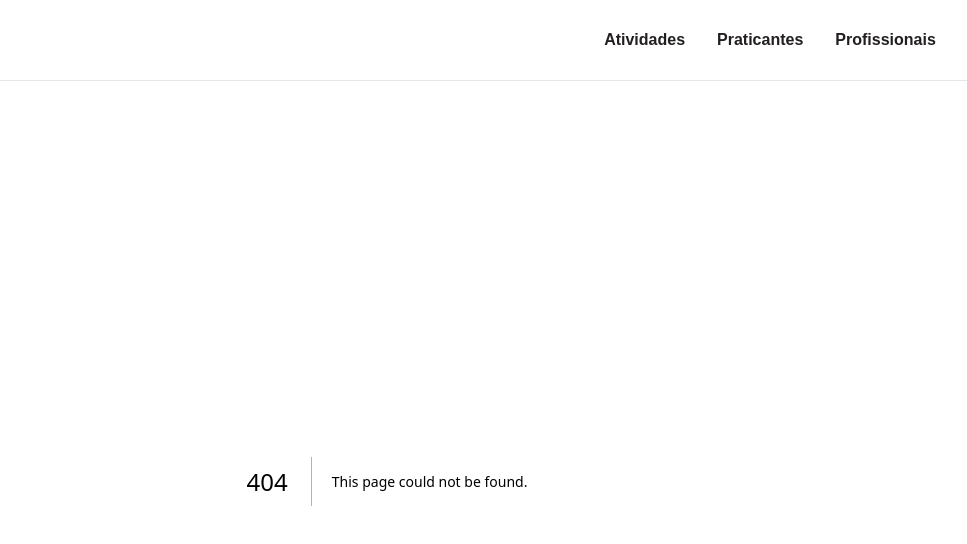
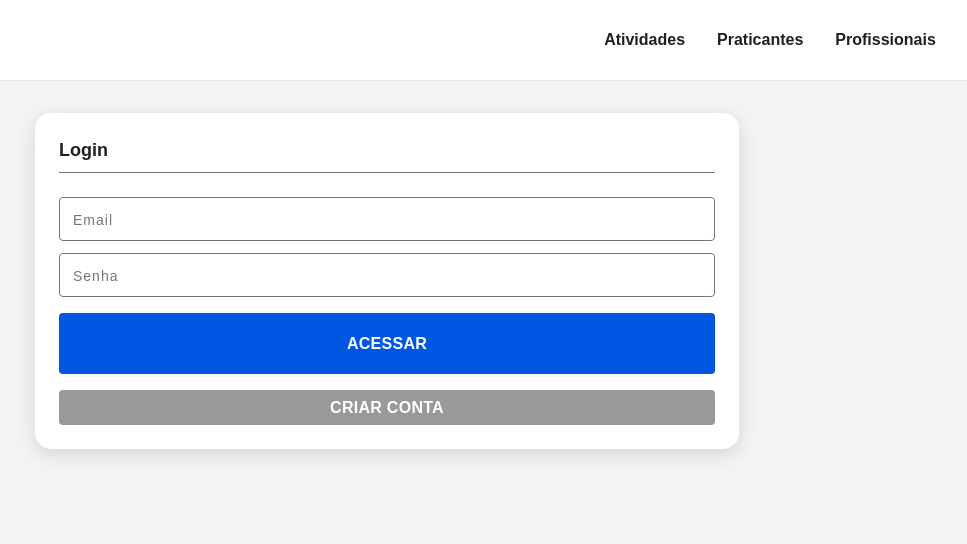
Before and after one commit to yovanycunha/equo-center-front, a Next.js app: page /login in a window 1280 px wide. Before the commit this address had no page. Shown: the top 544 px of the page, without its empty margins (253-1220 px from the left). Built offline with nearby package versions, Linux system fonts and the light colour scheme.

Commit message:
login and signin pages - sprint 13

```diff
--- /dev/null
+++ b/src/app/cadastro/page.module.scss
@@ -0,0 +1,59 @@
+@use "@/app/styles/colors.module.scss" as *;
+@use "@/app/styles/breakpoints" as *;
+
+.main {
+  background: $backgroundColor;
+  height: 100vh;
+
+  .container {
+    padding: 24px;
+    margin: 0 auto;
+
+    background: $white;
+    box-shadow: 0 5px 20px 0 rgba($black, 0.15);
+
+    .title {
+      color: $text;
+      text-align: start;
+      font-size: 1.8rem;
+      font-weight: 700;
+      line-height: 2.7rem;
+      padding-bottom: 8px;
+      margin-bottom: 12px;
+      border-bottom: 1px solid $gray600;
+    }
+
+    .inputGroups {
+      display: flex;
+      flex-direction: column;
+
+      margin-bottom: 16px;
+    }
+
+    .btnsContainer {
+      display: flex;
+      flex-direction: column;
+      gap: 16px;
+      .loginBtn {
+        background-color: #0057e1;
+      }
+
+      .registerBtn {
+        padding: 8px;
+        background-color: rgba($color: #000000, $alpha: 0.4);
+      }
+    }
+  }
+}
+
+@include from720 {
+  .main {
+    padding: 32px 0;
+    .container {
+      width: 55%;
+      max-width: 1200px;
+
+      border-radius: 16px;
+    }
+  }
+}
--- /dev/null
+++ b/src/app/cadastro/types.ts
@@ -0,0 +1,4 @@
+export interface ICadastro {
+  email: string;
+  password: string;
+}
--- /dev/null
+++ b/src/app/login/page.module.scss
@@ -0,0 +1,59 @@
+@use "@/app/styles/colors.module.scss" as *;
+@use "@/app/styles/breakpoints" as *;
+
+.main {
+  background: $backgroundColor;
+  height: 100vh;
+
+  .container {
+    padding: 24px;
+    margin: 0 auto;
+
+    background: $white;
+    box-shadow: 0 5px 20px 0 rgba($black, 0.15);
+
+    .title {
+      color: $text;
+      text-align: start;
+      font-size: 1.8rem;
+      font-weight: 700;
+      line-height: 2.7rem;
+      padding-bottom: 8px;
+      margin-bottom: 12px;
+      border-bottom: 1px solid $gray600;
+    }
+
+    .inputGroups {
+      display: flex;
+      flex-direction: column;
+
+      margin-bottom: 16px;
+    }
+
+    .btnsContainer {
+      display: flex;
+      flex-direction: column;
+      gap: 16px;
+      .loginBtn {
+        background-color: #0057e1;
+      }
+
+      .registerBtn {
+        padding: 8px;
+        background-color: rgba($color: #000000, $alpha: 0.4);
+      }
+    }
+  }
+}
+
+@include from720 {
+  .main {
+    padding: 32px 0;
+    .container {
+      width: 55%;
+      max-width: 1200px;
+
+      border-radius: 16px;
+    }
+  }
+}
--- /dev/null
+++ b/src/app/login/page.tsx
@@ -0,0 +1,91 @@
+"use client";
+
+import { useState } from "react";
+import scss from "./page.module.scss";
+import { ILogin } from "./types";
+import { useForm } from "react-hook-form";
+import Input from "@/components/Input/Input";
+import Button from "@/components/Button/Button";
+import { useRouter } from "next/navigation";
+
+export default function Login() {
+  const [btnLoading, setBtnLoading] = useState(false);
+  const router = useRouter();
+  const {
+    register,
+    handleSubmit,
+    formState: { errors },
+    watch,
+    reset,
+  } = useForm<ILogin>({
+    mode: "onBlur",
+    defaultValues: {},
+  });
+
+  const emailRef = register("email", {
+    required: true,
+    minLength: 3,
+  });
+
+  const passwordRef = register("password", {
+    required: true,
+    minLength: 6,
+  });
+
+  const handleRedirect = () => {
+    router.push("/cadastro");
+  };
+
+  return (
+    <main className={scss.main}>
+      <div className={scss.container}>
+        <h1 className={scss.title}>Login</h1>
+        <form>
+          <div className={scss.inputGroups}>
+            <Input
+              name={emailRef.name}
+              placeholder="Email"
+              inputref={emailRef.ref}
+              value={watch("email")}
+              onChange={emailRef.onChange}
+              onBlur={emailRef.onBlur}
+              errors={errors.email && true}
+              errorMessage={errors.email?.message}
+            />
+            <Input
+              name={passwordRef.name}
+              placeholder="Senha"
+              type="password"
+              inputref={passwordRef.ref}
+              value={watch("password")}
+              onChange={passwordRef.onChange}
+              onBlur={passwordRef.onBlur}
+              errors={errors.password && true}
+              errorMessage={errors.password?.message}
+            />
+          </div>
+          <div className={scss.btnsContainer}>
+            <Button
+              className={scss.loginBtn}
+              type="submit"
+              loading={btnLoading}
+            >
+              Acessar
+            </Button>
+            <Button
+              onClick={(e) => {
+                e.preventDefault();
+                handleRedirect();
+              }}
+              className={scss.registerBtn}
+              type="button"
+              loading={btnLoading}
+            >
+              Criar conta
+            </Button>
+          </div>
+        </form>
+      </div>
+    </main>
+  );
+}
--- /dev/null
+++ b/src/app/login/types.ts
@@ -0,0 +1,4 @@
+export interface ILogin {
+  email: string;
+  password: string;
+}
```
Also changed, not shown: src/app/cadastro/page.tsx (added, +76 -0 lines).
